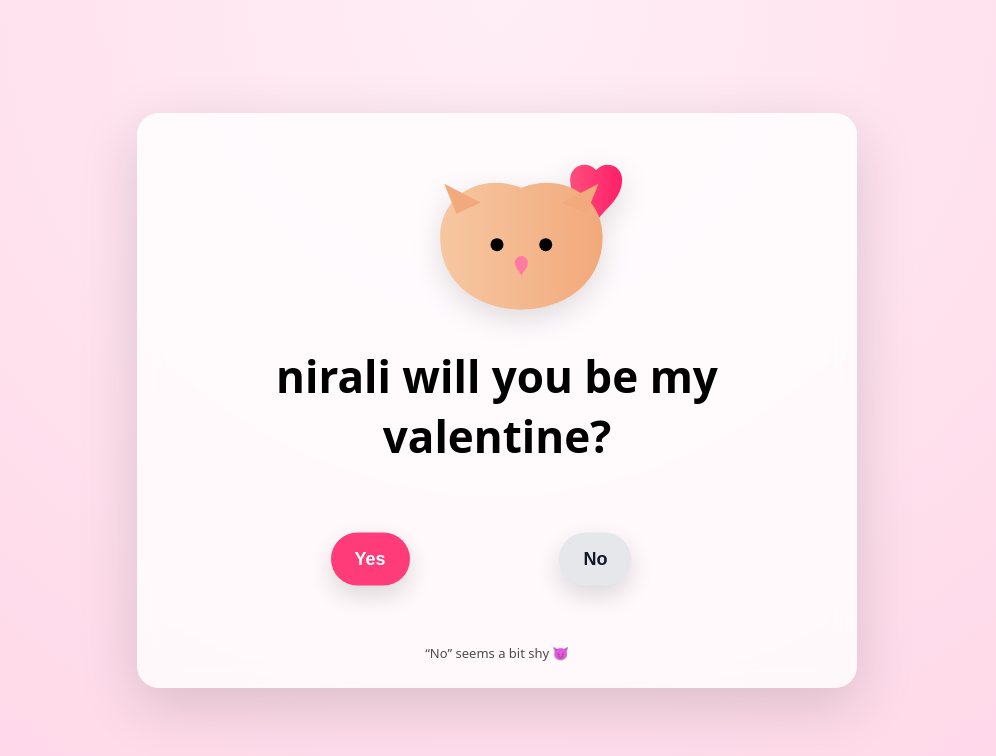
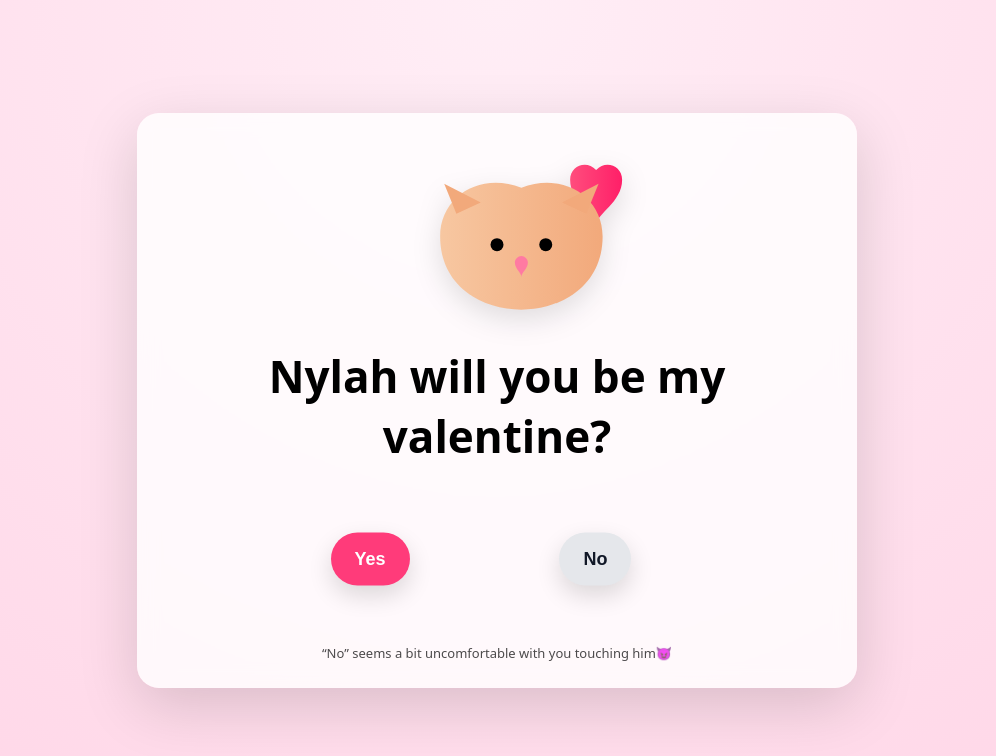
Before and after one commit to ag2483-Angel/ValentinesDayProject, a plain HTML site: page index.html in a window 1280 px wide. Shown: the whole page, without its empty margins (143-1139 px from the left). Drawn offline with nearby package versions, Linux system fonts and the light colour scheme.

Commit message:
Update index.html

```diff
--- a/index.html
+++ b/index.html
@@ -3,7 +3,7 @@
 <head>
   <meta charset="UTF-8" />
   <meta name="viewport" content="width=device-width, initial-scale=1, viewport-fit=cover" />
-  <title>Will you be my Valentine?</title>
+  <title>Will you please be my Valentine?</title>
 
   <!-- Confetti library -->
   <script src="https://cdn.jsdelivr.net/npm/canvas-confetti@1.9.3/dist/confetti.browser.min.js"></script>
@@ -171,7 +171,7 @@
             fill="#ff7aa2"/>
     </svg>
 
-    <h1>nirali will you be my valentine?</h1>
+    <h1>Nylah will you be my valentine?</h1>
 
     <section class="button-zone" id="zone">
       <button id="yesBtn">Yes</button>
@@ -179,10 +179,10 @@
     </section>
 
     <!-- HINT -->
-    <div class="hint" id="hint">“No” seems a bit shy 😈</div>
+    <div class="hint" id="hint">“No” seems a bit uncomfortable with you touching him😈</div>
 
     <section class="result" id="result">
-      <h2>YAY! 🎉</h2>
+      <h2>Yippe!🎉</h2>
       <img
         class="fireworks"
         src="https://media.giphy.com/media/26ufdipQqU2lhNA4g/giphy.gif"
```
